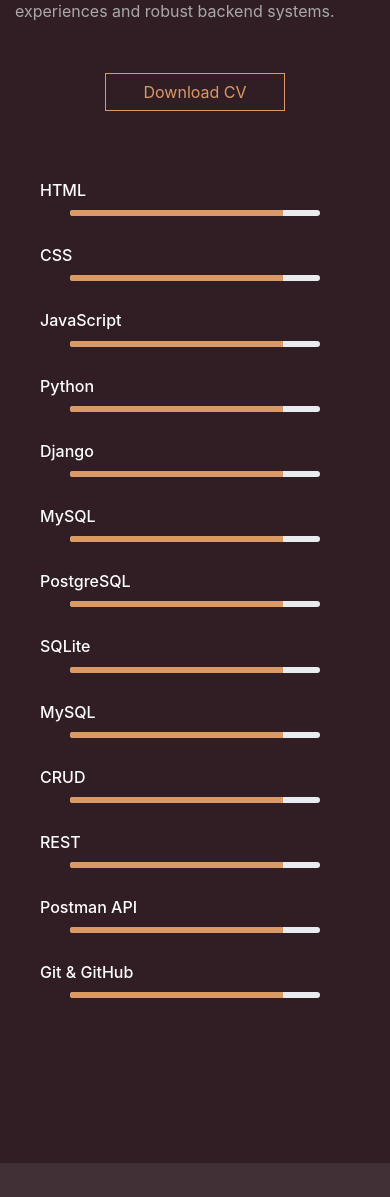
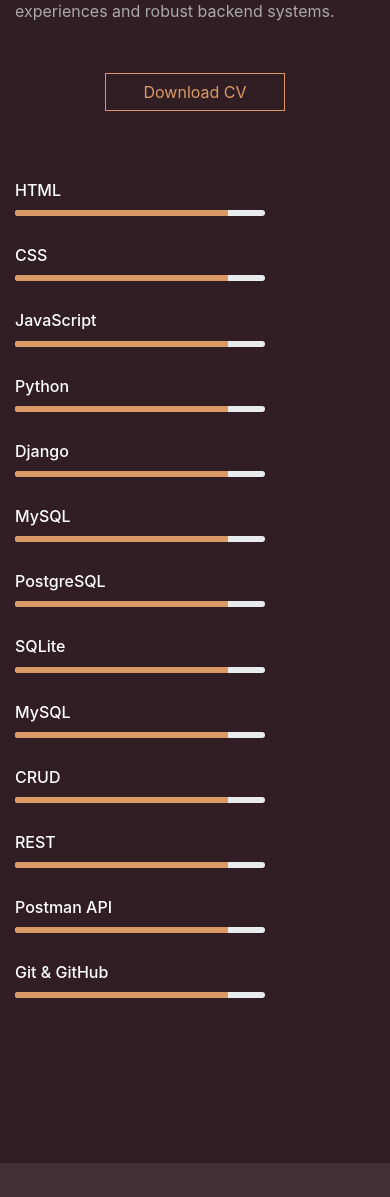
Before and after one commit to arunp007/Portfolio_, a Django app: page / in a window 390 px wide. Shown: the part 1564-2761 px from the top of the page. Run offline with Django 5.2, Linux system fonts and the light colour scheme.

Commit message:
Version-1

```diff
--- a/portfolio_app/templates/home.html
+++ b/portfolio_app/templates/home.html
@@ -12,6 +12,7 @@
         .navbar{
             background-color:#311E25 !important;
         }
+
         .logo{
             color: #DB9A65;
             font-weight: bolder;
@@ -366,14 +367,12 @@
             }
 
             .title-1{
-                margin-left: 25px;
                 margin-top: 70px;
                 margin-bottom: 10px !important;
                 color: white;
             }
 
             .title-2{
-                margin-left: 25px;
                 margin-top: 30px !important;
                 margin-bottom: 10px;
                 color: white;
@@ -388,9 +387,6 @@
             .progress{
                 height: 6px;
                 width: 250px;
-                margin-left: auto;
-                margin-right: auto;
-                display: block;
             }
 
             #container-3{
```
